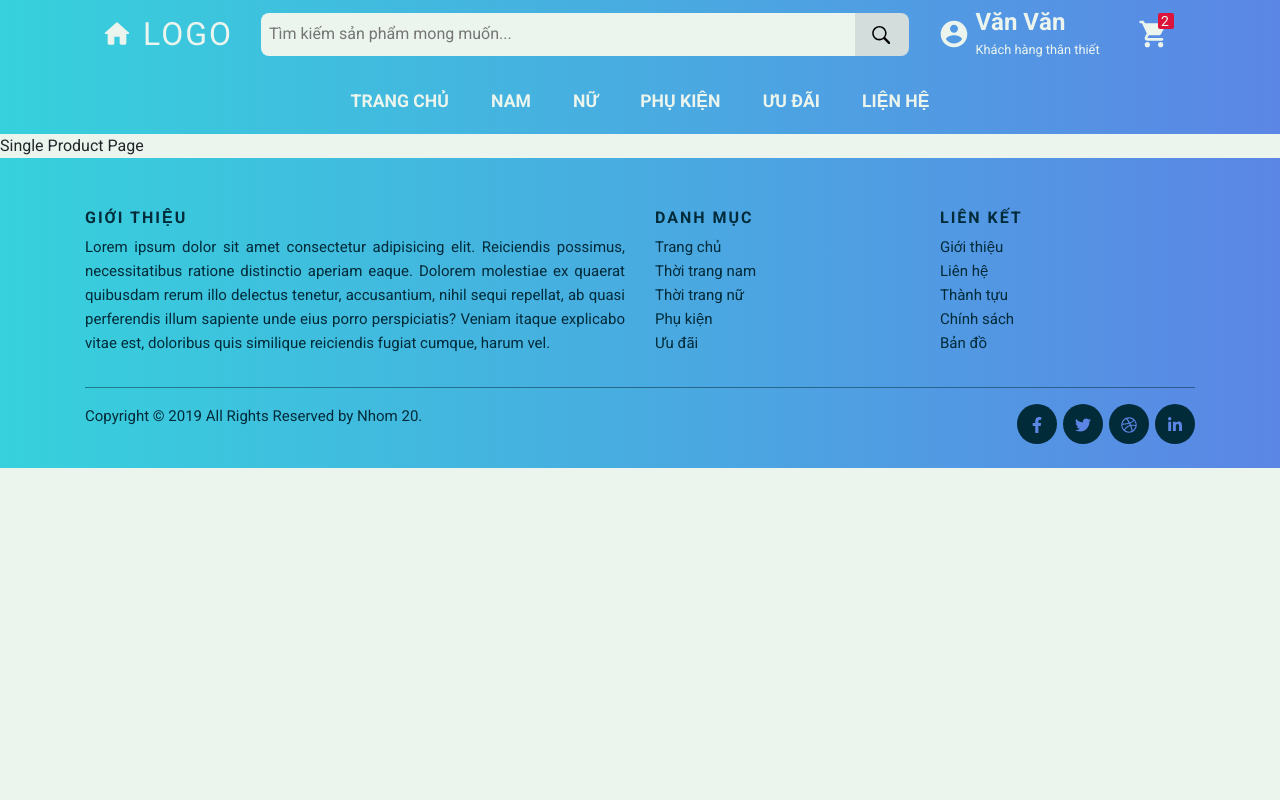
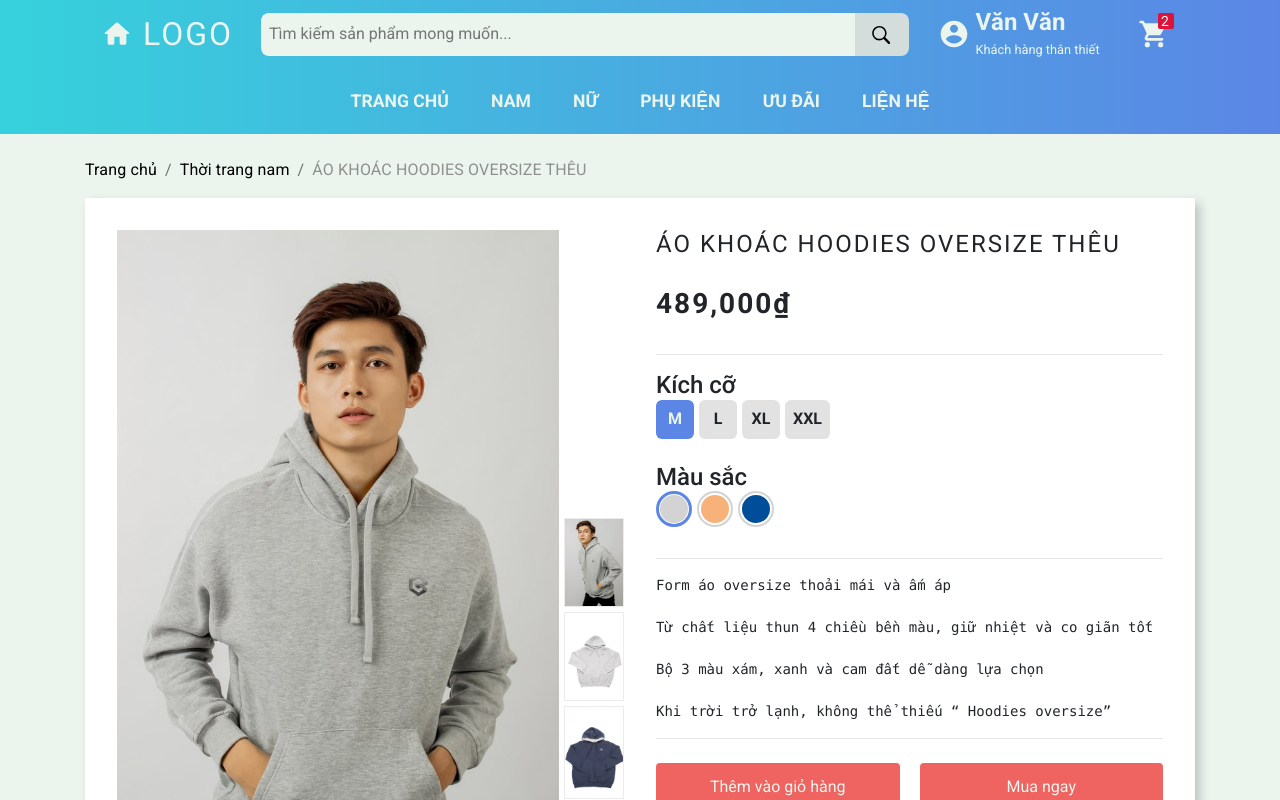
Before and after one commit to phiphuc27/tkgd-project, a React (Create React App) app: page /products/0 in a window 1280 px wide. Shown: the top 800 px of the page. Built offline with nearby package versions, Linux system fonts and the light colour scheme.

Commit message:
finish single product page

```diff
--- a/package.json
+++ b/package.json
@@ -12,6 +12,7 @@
     "react-bootstrap": "^1.0.0-beta.16",
     "react-dom": "^16.12.0",
     "react-icons": "^3.8.0",
+    "react-number-format": "^4.3.1",
     "react-router-dom": "^5.1.2",
     "react-scripts": "3.2.0"
   },
--- a/src/App.css
+++ b/src/App.css
@@ -57,7 +57,7 @@ ul {
 }
 
 /* NAVBAR */
-nav {
+.nav-container {
 	width: 100%;
 	background: var(--primary-Color);
 	color: #ebf5ee;
@@ -349,12 +349,12 @@ nav {
 	color: #ebf5ee;
 }
 
-@media screen and (max-width: 500px) {
+@media screen and (max-width: 1000px) {
 	body {
 		padding-top: 124px;
 	}
 
-	nav {
+	.nav-container {
 		position: fixed;
 		top: 0;
 		height: auto;
@@ -666,6 +666,7 @@ nav {
 
 .card-image img {
 	width: 100%;
+	height: auto;
 }
 
 .card-image-overlay {
@@ -673,11 +674,8 @@ nav {
 	align-items: flex-end;
 	justify-content: center;
 	position: absolute;
-	top: 0;
+	bottom: 0;
 	width: 100%;
-	height: 100%;
-	opacity: 0;
-	background: rgba(0, 0, 0, 0.4);
 	transition: opacity 250ms ease-in;
 }
 
@@ -689,7 +687,7 @@ nav {
 	position: absolute;
 	bottom: -50px;
 	opacity: 0;
-	transition: all 450ms ease-in-out;
+	transition: bottom 500ms ease-out, opacity 250ms ease-in;
 }
 
 .btn-buy {
@@ -699,10 +697,6 @@ nav {
 
 .btn-buy:hover {
 	background-color: #c75351 !important;
-}
-
-.card:hover .card-image-overlay {
-	opacity: 1;
 }
 
 .card:hover .btn-groups {
@@ -725,3 +719,227 @@ nav {
 	color: #5b86e5;
 }
 /* end of product card*/
+
+/* Breadcrumb */
+.MuiBreadcrumbs-li > a {
+	color: black;
+}
+
+.MuiBreadcrumbs-li > a:hover {
+	color: #5b86e5;
+	text-decoration: none;
+}
+
+.MuiBreadcrumbs-li > p {
+	color: #8f8f8f;
+}
+
+/* end of breadcrumb */
+
+/* SINGLE PRODUCT*/
+.single-product {
+	margin: 1rem 0 3rem 0;
+	display: grid;
+	grid-template-columns: 1fr 1fr;
+	column-gap: 2em;
+	width: 100% !important;
+	background: white;
+	padding: 2em;
+	box-shadow: 5px 5px 10px rgba(0, 0, 0, 0.2);
+}
+
+.single-product-images {
+	display: grid;
+	grid-template-columns: auto 1fr;
+}
+
+.single-product-images img {
+	cursor: pointer;
+	width: 100%;
+	height: auto;
+}
+
+.main-image {
+	margin-inline-end: 5px;
+}
+
+.main-image img {
+	margin-inline-end: 10px;
+}
+
+.sub-images {
+	display: grid;
+	grid-template-columns: 60px;
+	grid-template-rows: repeat(auto-fit, auto);
+	align-content: flex-end;
+	row-gap: 5px;
+}
+
+.sub-images img {
+	border: 1px solid #ececec;
+}
+
+.single-product-info > h4 {
+	letter-spacing: 2px;
+	margin-bottom: 1.2em;
+	font-weight: 400;
+}
+
+.single-product-info > h3 {
+	letter-spacing: 2px;
+	margin-bottom: 1.2em;
+	font-weight: 600;
+}
+
+.product-size,
+.product-color {
+	margin-block-start: 1em;
+}
+
+.product-size h4 {
+	margin-bottom: 0;
+}
+
+.product-size-groups {
+	display: flex;
+}
+
+.product-size-groups label {
+	position: relative;
+	cursor: pointer;
+	z-index: 2;
+}
+
+.product-size-groups input[type='radio'] {
+	position: absolute;
+	width: 0;
+	height: 0;
+	left: -99999px;
+}
+
+.product-size-groups input + span {
+	display: inline-block;
+	position: relative;
+	font-size: 1rem;
+	font-weight: 600;
+	text-transform: uppercase;
+	min-width: 38px;
+	min-height: 38px;
+	margin-inline-end: 5px;
+	padding: 0.45em 0.5em;
+	text-align: center;
+	border-radius: 6px;
+	background: #e2e2e2;
+	transition: background 250ms ease-out;
+}
+
+.product-size-groups input:hover + span {
+	background: #cccccc;
+}
+
+.product-size-groups input:checked + span {
+	background: #5b86e5;
+	color: #ebf5ee;
+}
+
+.product-color h4 {
+	margin-bottom: 0;
+}
+
+.product-color-groups {
+	display: flex;
+}
+
+.product-color-groups label {
+	position: relative;
+	cursor: pointer;
+	z-index: 2;
+}
+
+.product-color-groups input[type='radio'] {
+	position: absolute;
+	width: 0;
+	height: 0;
+	left: -99999px;
+}
+
+.product-color-groups input + span {
+	display: inline-block;
+	position: relative;
+	font-size: 1rem;
+	font-weight: 600;
+	text-transform: uppercase;
+	width: 36px;
+	height: 36px;
+	border-radius: 50%;
+	margin-inline-end: 5px;
+	background-clip: content-box;
+	padding: 4px;
+	text-align: center;
+}
+
+.product-color-groups input + span::before {
+	content: '';
+	position: absolute;
+	top: 0;
+	left: 0;
+	bottom: 0;
+	right: 0;
+	display: block;
+	border: 2px solid currentColor;
+	opacity: 0.2;
+	border-radius: 50%;
+	transition: border 250ms ease-in, opacity 250 ease-in;
+}
+
+.product-color-groups input:hover + span::before {
+	opacity: 0.4;
+}
+
+.product-color-groups input:checked + span::before {
+	opacity: 1;
+	border: 3px solid #5b86e5;
+}
+
+.product-buttons {
+	margin-block-start: 1.5em;
+	display: grid;
+	grid-template-rows: 48px;
+	grid-template-columns: 1fr 1fr;
+	column-gap: 20px;
+}
+
+@media screen and (max-width: 1000px) {
+	.single-product {
+		grid-template-columns: 1fr;
+		grid-template-rows: auto 1fr;
+		padding: 0.8em;
+	}
+
+	.single-product-images {
+		grid-template-columns: 1fr;
+		margin-block-end: 2em;
+	}
+
+	.single-product-images img {
+		width: 100%;
+	}
+
+	.main-image {
+		margin-block-end: 10px;
+	}
+
+	.sub-images {
+		grid-template-rows: auto;
+		grid-template-columns: repeat(auto-fit, 60px);
+		column-gap: 10px;
+	}
+
+	.product-buttons {
+		grid-template-columns: 1fr;
+		grid-template-rows: repeat(2, 52px);
+		row-gap: 10px;
+	}
+}
+
+/* end of single product*/
--- a/src/App.js
+++ b/src/App.js
@@ -20,21 +20,15 @@ function App() {
 			<Navbar />
 
 			<Switch>
-				<Route exact path='/'>
-					<Home />
-				</Route>
-				<Route exact path='/products'>
-					<Products />
-				</Route>
-				<Route exact path='/products/:slug'>
-					<SingleProduct />
-				</Route>
-				<Route exact path='/cart'>
-					<Cart />
-				</Route>
-				<Route exact path='/checkout'>
-					<Checkout />
-				</Route>
+				<Route exact path='/' component={Home} />
+
+				<Route exact path='/products' component={Products} />
+
+				<Route exact path='/products/:id' component={SingleProduct} />
+
+				<Route exact path='/cart' component={Cart} />
+
+				<Route exact path='/checkout' component={Checkout} />
 				<Route>
 					<Error />
 				</Route>
--- a/src/components/Navbar.js
+++ b/src/components/Navbar.js
@@ -27,7 +27,7 @@ const Navbar = () => {
 		setLeft(open);
 	};
 	return (
-		<nav>
+		<nav className='nav-container'>
 			<div className='container'>
 				<div className='navbar'>
 					<div className='nav-mobile'>
--- a/src/components/Product.js
+++ b/src/components/Product.js
@@ -1,5 +1,5 @@
 import React from 'react';
-import { Link } from 'react-router-dom';
+import NumberFormat from 'react-number-format';
 
 const Product = ({ product }) => {
 	const { name, images, id, price } = product;
@@ -7,23 +7,31 @@ const Product = ({ product }) => {
 	return (
 		<div className='card'>
 			<div className='card-image'>
-				<Link to={link}>
+				<a href={link}>
 					<img src={images[0]} alt={name} />
-					<div className='card-image-overlay'>
-						<div className='btn-groups'>
-							<Link className='btn btn-light' to={link}>
-								Xem chi tiết
-							</Link>
-							<button className='btn btn-buy'>Mua ngay</button>
-						</div>
+				</a>
+
+				<div className='card-image-overlay'>
+					<div className='btn-groups'>
+						<a className='btn btn-light' href={link}>
+							Xem chi tiết
+						</a>
+						<button className='btn btn-buy'>Mua ngay</button>
 					</div>
-				</Link>
+				</div>
 			</div>
 			<div className='card-info'>
 				<h6>
-					<Link to={link}>{name}</Link>
+					<a href={link}>{name}</a>
 				</h6>
-				<p>{price} ₫</p>
+				<p>
+					<NumberFormat
+						value={price}
+						displayType='text'
+						thousandSeparator={true}
+						suffix={'₫'}
+					/>
+				</p>
 			</div>
 		</div>
 	);
--- a/src/context.js
+++ b/src/context.js
@@ -3,15 +3,13 @@ import items from './data';
 const ProductContext = React.createContext();
 
 class ProductProvider extends Component {
-	constructor(props) {
-		super(props);
-		this.state = {
-			products: [],
-			sortedProducts: [],
-			newProducts: [],
-			trendingProducts: []
-		};
-	}
+	state = {
+		products: [],
+		sortedProducts: [],
+		newProducts: [],
+		trendingProducts: []
+	};
+
 	componentDidMount() {
 		let products = items;
 		let newProducts = products.filter(product => product.new === true);
@@ -25,9 +23,29 @@ class ProductProvider extends Component {
 			sortedProducts: products
 		});
 	}
+
+	getProduct = id => {
+		let tmpProducts = [...this.state.products];
+		const product = tmpProducts.find(product => product.id === id);
+		return product;
+	};
+
+	getSimilarTypeProduct = (type, id) => {
+		let tmpProducts = [...this.state.products];
+		const product = tmpProducts.filter(
+			product => product.type === type && product.id !== id
+		);
+		return product;
+	};
+
 	render() {
 		return (
-			<ProductContext.Provider value={{ ...this.state }}>
+			<ProductContext.Provider
+				value={{
+					...this.state,
+					getProduct: this.getProduct,
+					getSimilarTypeProduct: this.getSimilarTypeProduct
+				}}>
 				{this.props.children}
 			</ProductContext.Provider>
 		);
--- a/src/data.js
+++ b/src/data.js
@@ -207,7 +207,9 @@ export default [
 		trending: false,
 		bestSelling: true,
 		description: `Quần jean cơ bản trong tủ đồ của mỗi cô gái.
+
 Màu xanh đậm trung tính.
+
 Diện ngay ra phố hội họp với bạn bè, và rất nhiều dịp để mix match`,
 		images: [img9, detail2, detail3, detail4]
 	},
--- a/src/index.js
+++ b/src/index.js
@@ -3,14 +3,12 @@ import ReactDOM from 'react-dom';
 import App from './App';
 import * as serviceWorker from './serviceWorker';
 import { BrowserRouter as Router } from 'react-router-dom';
-import { createBrowserHistory } from 'history';
+
 import { ProductProvider } from './context';
-
-const history = createBrowserHistory();
 
 ReactDOM.render(
 	<ProductProvider>
-		<Router history={history}>
+		<Router>
 			<App />
 		</Router>
 	</ProductProvider>,
--- a/src/pages/SingleProduct.js
+++ b/src/pages/SingleProduct.js
@@ -1,7 +1,150 @@
 import React, { Component } from 'react';
+import { Breadcrumbs, Typography } from '@material-ui/core';
+import { Link } from 'react-router-dom';
+import { ProductContext } from '../context';
+import Product from '../components/Product';
+import SimilarProduct from '../components/FeaturedProducts';
+import NumberFormat from 'react-number-format';
 
 export default class SingleProduct extends Component {
+	constructor(props) {
+		super(props);
+		this.state = {
+			id: this.props.match.params.id
+		};
+	}
+
+	static contextType = ProductContext;
+
+	buyNow = () => {
+		this.props.history.push('/checkout');
+	};
+
 	render() {
-		return <div>Single Product Page</div>;
+		const { getProduct, getSimilarTypeProduct } = this.context;
+		const product = getProduct(this.state.id);
+		if (!product) {
+			return (
+				<div className='error'>
+					<h3>Sản phẩm này không tồn tại!</h3>
+				</div>
+			);
+		}
+
+		const { name, type, color, description, size, price, images } = product;
+		const [mainImage, ...subImages] = images;
+		const similarProduct = getSimilarTypeProduct(type, this.state.id).map(
+			product => {
+				return <Product key={product.id} product={product} />;
+			}
+		);
+		console.log(similarProduct);
+		return (
+			<div className='container'>
+				<br />
+				<Breadcrumbs aria-label='breadcrumb'>
+					<Link to='/'>Trang chủ</Link>
+					<Link to='/products'>Thời trang {type}</Link>
+					<Typography color='textPrimary'>{name}</Typography>
+				</Breadcrumbs>
+
+				<section className='single-product'>
+					<div className='single-product-images'>
+						<div className='main-image'>
+							<img src={mainImage} alt={name} />
+						</div>
+						<div className='sub-images'>
+							{subImages.map((image, index) => {
+								return <img key={index} src={image} alt={name} />;
+							})}
+						</div>
+					</div>
+					<div className='single-product-info'>
+						<h4>{name}</h4>
+						<h3>
+							<NumberFormat
+								value={price}
+								displayType='text'
+								thousandSeparator={true}
+								suffix={'₫'}
+							/>
+						</h3>
+						<hr />
+						<div className='product-size'>
+							<h4>Kích cỡ</h4>
+							<div className='product-size-groups'>
+								{size.map((item, index) => {
+									return (
+										<label key={index} htmlFor={item}>
+											{index === 0 ? (
+												<input
+													type='radio'
+													name='size'
+													id={item}
+													value={item}
+													defaultChecked
+												/>
+											) : (
+												<input
+													type='radio'
+													name='size'
+													id={item}
+													value={item}
+												/>
+											)}
+											<span>{item}</span>
+										</label>
+									);
+								})}
+							</div>
+						</div>
+
+						<div className='product-color'>
+							<h4>Màu sắc</h4>
+							<div className='product-color-groups'>
+								{color.map((item, index) => {
+									return (
+										<label key={index} htmlFor={item}>
+											{index === 0 ? (
+												<input
+													type='radio'
+													name='color'
+													id={item}
+													value={item}
+													defaultChecked
+												/>
+											) : (
+												<input
+													type='radio'
+													name='color'
+													id={item}
+													value={item}
+												/>
+											)}
+											<span style={{ backgroundColor: item }}></span>
+										</label>
+									);
+								})}
+							</div>
+						</div>
+						<hr />
+						<div className='product-description'>
+							<pre>{description}</pre>
+						</div>
+						<hr />
+						<div className='product-buttons'>
+							<button className='btn btn-buy'>Thêm vào giỏ hàng</button>
+							<button className='btn btn-buy' onClick={this.buyNow}>
+								Mua ngay
+							</button>
+						</div>
+					</div>
+				</section>
+				<SimilarProduct
+					title='các sản phẩm tương tự'
+					products={similarProduct}
+				/>
+			</div>
+		);
 	}
 }
```
Also changed, not shown: src/components/Footer.js (+19 -19 lines), src/components/MobileMenu.js (+3 -6 lines), 1 other file (tests, documents, lock files or other folders). Lines whose indentation alone changed are shown as unchanged.
